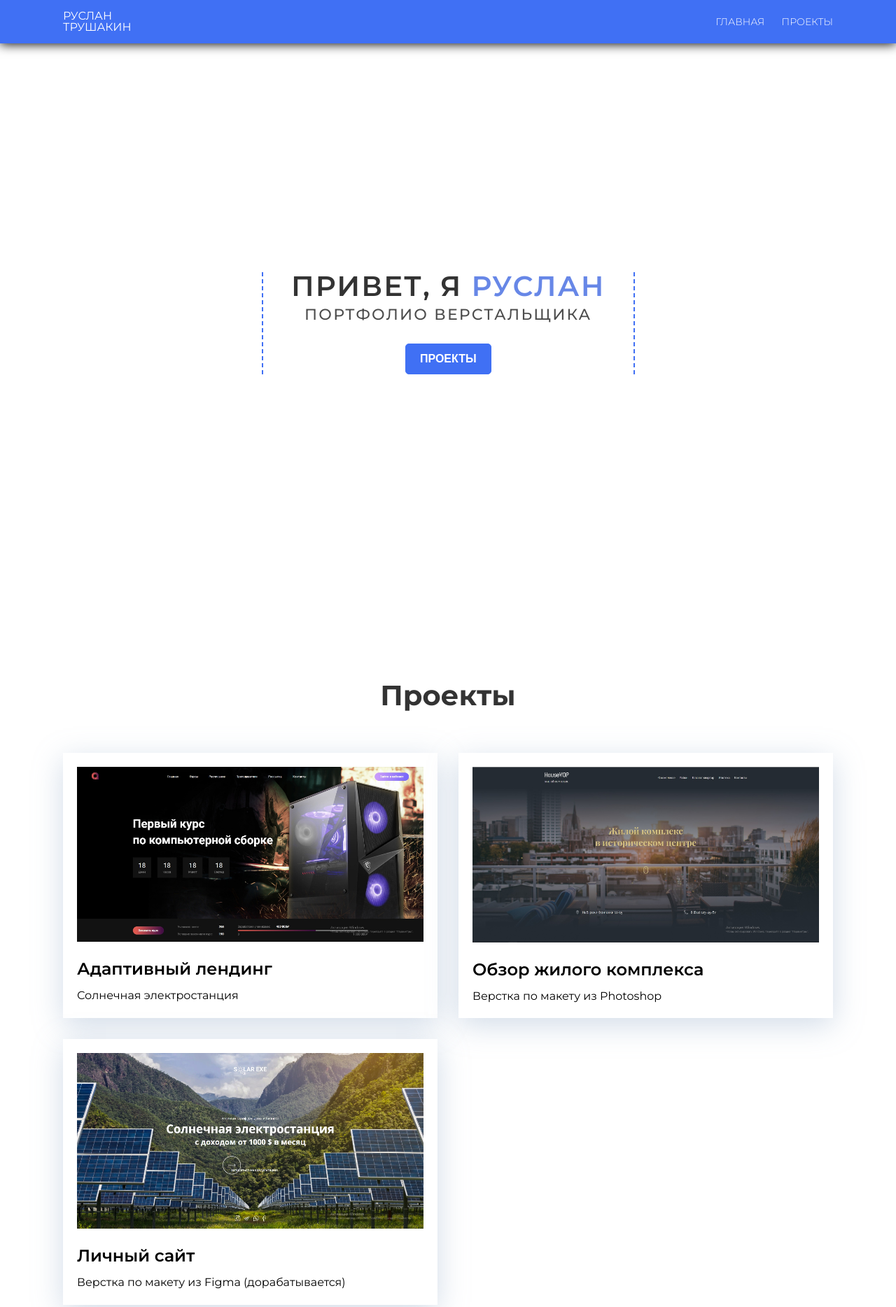
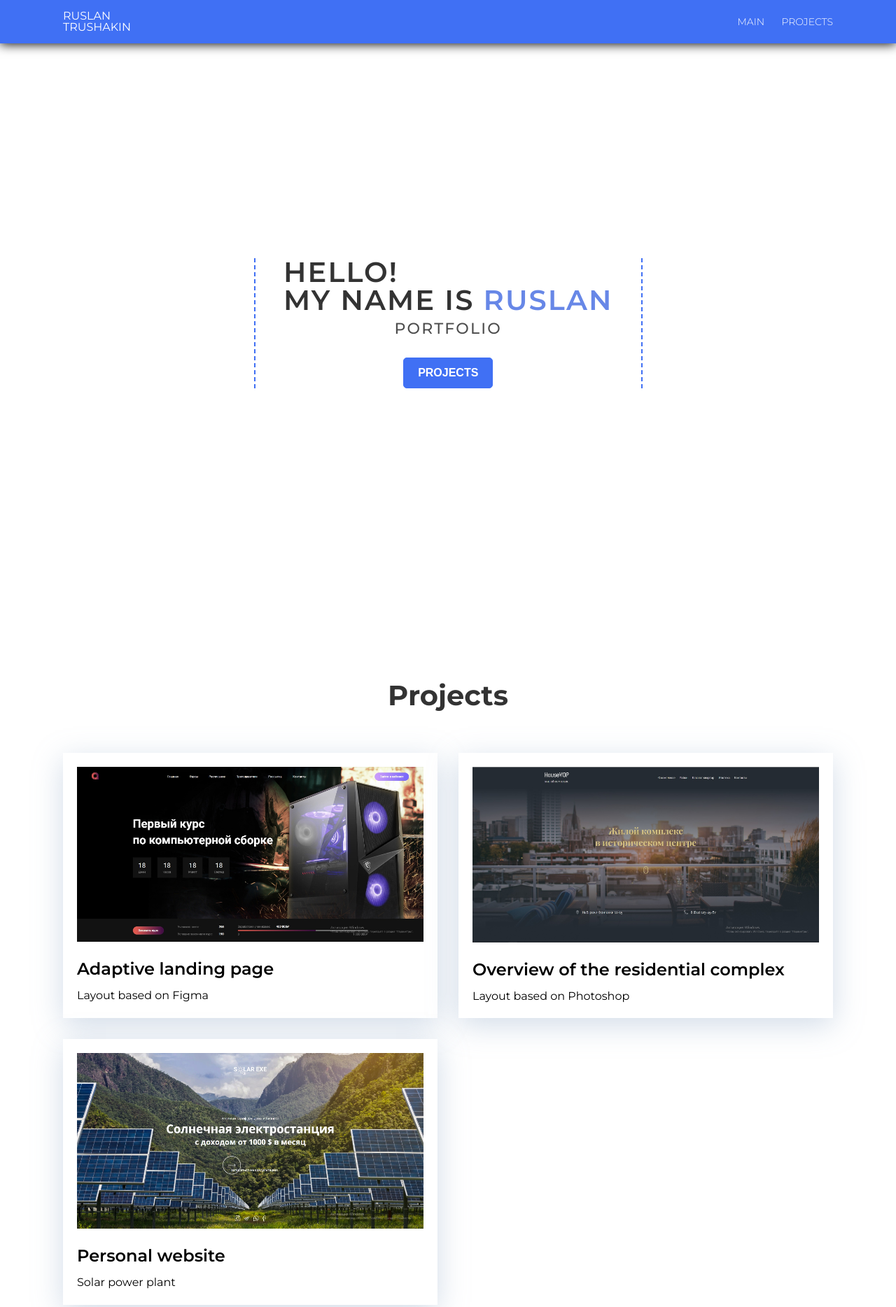
Before and after one commit to rtrush/rtrush.github.io, a plain HTML site: page index.html in a window 1280 px wide. Shown: the top 1868 px of the page at 70% size. Drawn offline with nearby package versions, Linux system fonts and the light colour scheme.

Commit message:
Update index.html

```diff
--- a/index.html
+++ b/index.html
@@ -17,18 +17,18 @@
 		<div class="container header__container">
 			<div class="logo">
 				<a href="#" class="logo__link">
-					Руслан
+					Ruslan
 					<br>
-					Трушакин
+					Trushakin
 				</a>
 			</div>
 			<nav class="nav">
 				<ul class="menu">
 					<li class="menu__item">
-						<a href="#" class="menu__item-link">Главная</a>
+						<a href="#" class="menu__item-link">Main</a>
 					</li>
 					<li class="menu__item">
-						<a href="#projects" class="menu__item-link" id="#projects" onclick="slowScroll('#projects')">Проекты</a>
+						<a href="#projects" class="menu__item-link" id="#projects" onclick="slowScroll('#projects')">Projects</a>
 					</li>
 					<!-- <li class="menu__item">
 						<a href="#" class="menu__item-link">Обо мне</a>
@@ -43,10 +43,12 @@
 	<section class="intro">
 		<div class="container intro__container animate__animated animate__zoomIn">
 			<div class="intro__inner">
-				<h1 class="intro__title">Привет, я <span class="intro__title-name">Руслан</span></h1>
-				<p class="intro__subtitle">Портфолио верстальщика</p>
+				<h1 class="intro__title">
+					Hello!<br>My name is <span class="intro__title-name">Ruslan</span>
+				</h1>
+				<p class="intro__subtitle">Portfolio</p>
 				<div class="buttons">
-					<button class="btn" id="#projects" onclick="slowScroll('#projects')">Проекты</button>
+					<button class="btn" id="#projects" onclick="slowScroll('#projects')">Projects</button>
 					<!-- <button class="btn">Обо мне</button> -->
 				</div>
 			</div>
@@ -55,28 +57,28 @@
 	<section class="projects" id="projects">
 		<div class="container">
 			<h2 class="projects__title">
-				Проекты
+				Projects
 			</h2>
 			<div class="projects__box">
 				<div class="projects__item wow animate__animated animate__fadeInLeft">
 					<a class="projects__item-link" href="projects/project-1/index.html" target="_blank">
 						<img class="projects__item-img" src="images/projects-bg/projects-3.jpg" alt="Адаптивный лендинг"/>
-						<h3 class="projects__item-title">Адаптивный лендинг</h3>
-						<p class="projects__item-subtitle">Солнечная электростанция</p>
+						<h3 class="projects__item-title">Adaptive landing page</h3>
+						<p class="projects__item-subtitle">Layout based on Figma</p>
 					</a>
 				</div>
 				<div class="projects__item wow animate__animated animate__fadeInRight">
 					<a class="projects__item-link" href="projects/project-2/index.html" target="_blank">
 						<img class="projects__item-img" src="images/projects-bg/projects-2.jpg" alt="Обзор жилого комплекса"/>
-						<h3 class="projects__item-title">Обзор жилого комплекса</h3>
-						<p class="projects__item-subtitle">Верстка по макету из Photoshop</p>
+						<h3 class="projects__item-title">Overview of the residential complex</h3>
+						<p class="projects__item-subtitle">Layout based on Photoshop</p>
 					</a>
 				</div>
 				<div class="projects__item wow animate__animated animate__fadeInLeft">
 					<a class="projects__item-link" href="projects/project-3/index.html" target="_blank">
 						<img class="projects__item-img" src="images/projects-bg/projects-1.jpg" alt="Солнечная электростанция"/>
-						<h3 class="projects__item-title">Личный сайт</h3>
-						<p class="projects__item-subtitle">Верстка по макету из Figma (дорабатывается)</p>
+						<h3 class="projects__item-title">Personal website</h3>
+						<p class="projects__item-subtitle">Solar power plant</p>
 					</a>
 				</div>
 
@@ -85,7 +87,7 @@
 	</section>
 	<section class="contacts">
 		<div class="container">
-			<h2 class="contacts__title">Контакты</h2>
+			<h2 class="contacts__title">Contacts</h2>
 			<div class="contacts__inner">
 				<a href="tg://resolve?domain=rtrush" class="contacts__link" target="_blank">
 					<svg width="24px" height="24px" version="1.1" xmlns="http://www.w3.org/2000/svg" xmlns:xlink="http://www.w3.org/1999/xlink" xml:space="preserve" xmlns:serif="http://www.serif.com/" style="fill-rule:evenodd;clip-rule:evenodd;stroke-linejoin:round;stroke-miterlimit:1.41421;">
```
Lines whose indentation alone changed are shown as unchanged.
